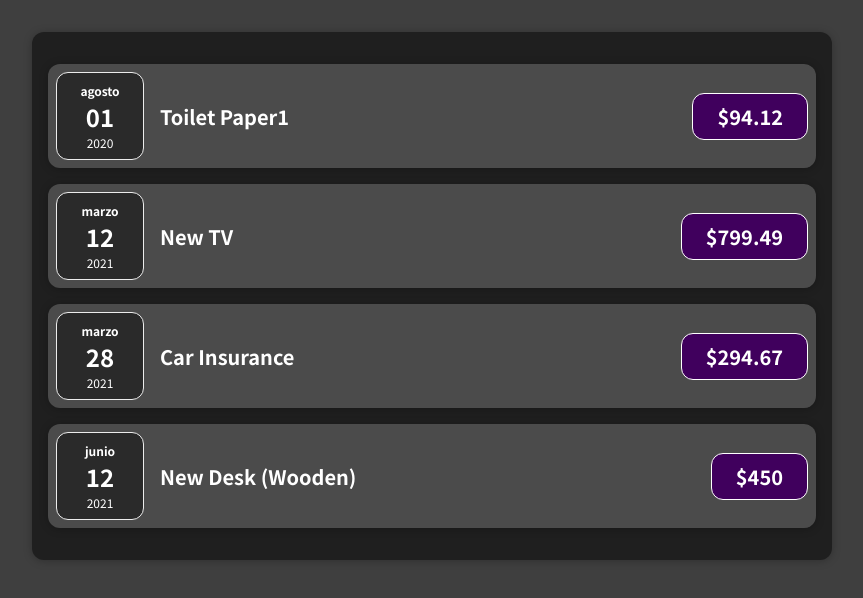
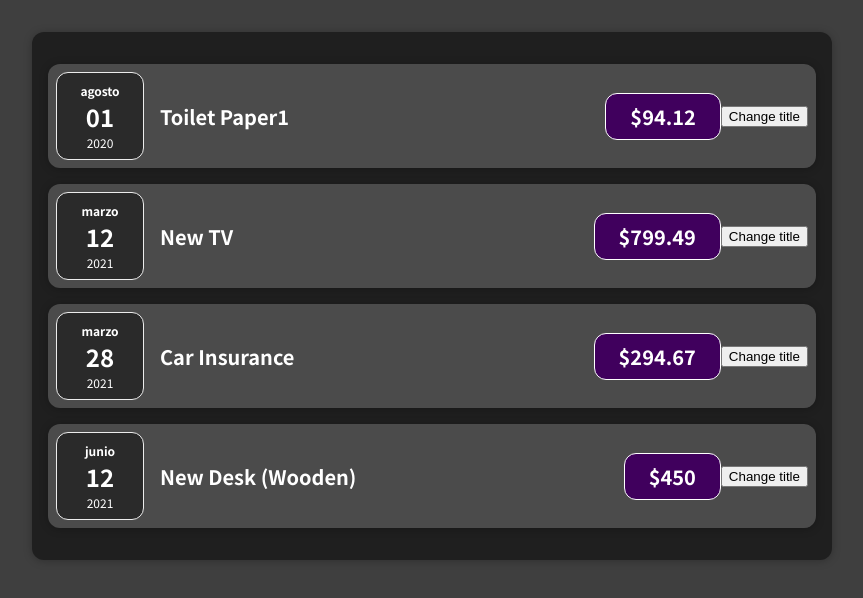
Before and after one commit to ahuespi/expense-tracker, a JavaScript app: page / in a window 1280 px wide. Shown: the top 598 px of the page, without its empty margins (208-1071 px from the left). Built offline with nearby package versions, Linux system fonts and the light colour scheme; the HTML template or start-up script is replaced by a standard one.

Commit message:
Agrego un evento al button

```diff
--- a/src/components/Expenses/ExpenseItem.js
+++ b/src/components/Expenses/ExpenseItem.js
@@ -3,6 +3,9 @@ import Card from '../UI/Card';
 import './ExpenseItem.css';
 
 const ExpenseItem = ({title, amount, date, id}) => {
+    const clickHandler = () => {
+        console.log('Hice click aqui!')
+    }
 
     return (
         <Card className="expense-item">
@@ -11,6 +14,7 @@ const ExpenseItem = ({title, amount, date, id}) => {
                 <h2>{title}</h2>
                 <div className="expense-item__price">${amount}</div>
             </div>
+            <button onClick={clickHandler} >Change title</button>
         </Card>
     )
 }
```
Also changed, not shown: 1 other file (tests, documents, lock files or other folders).
